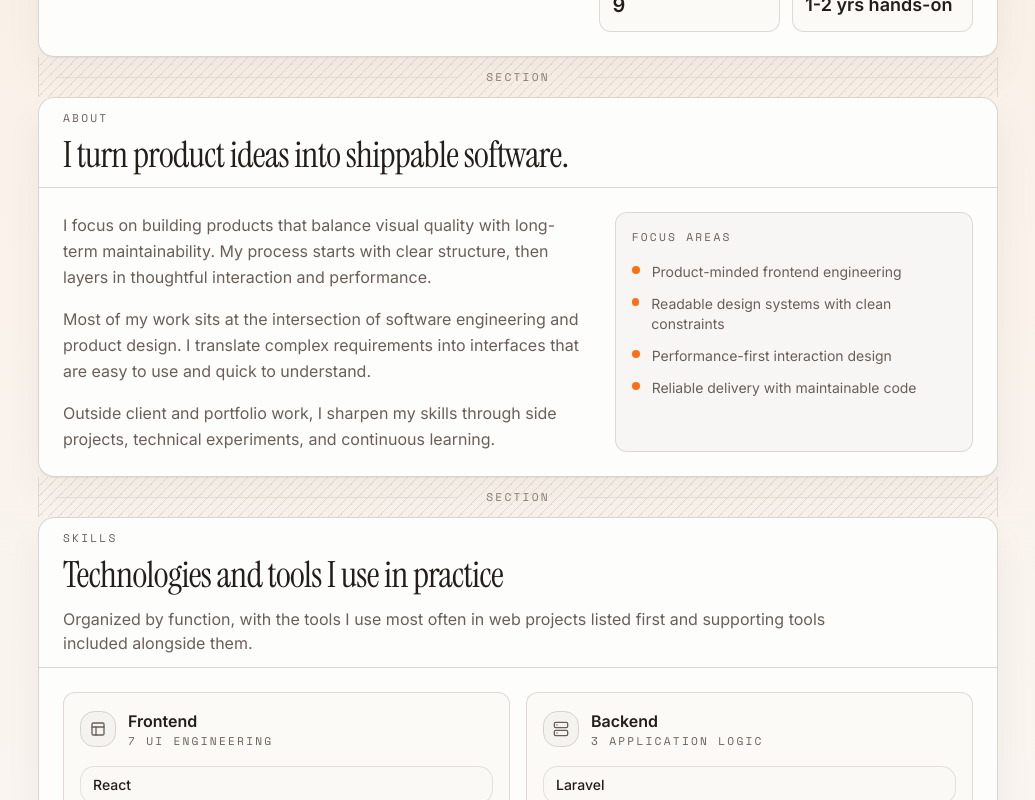
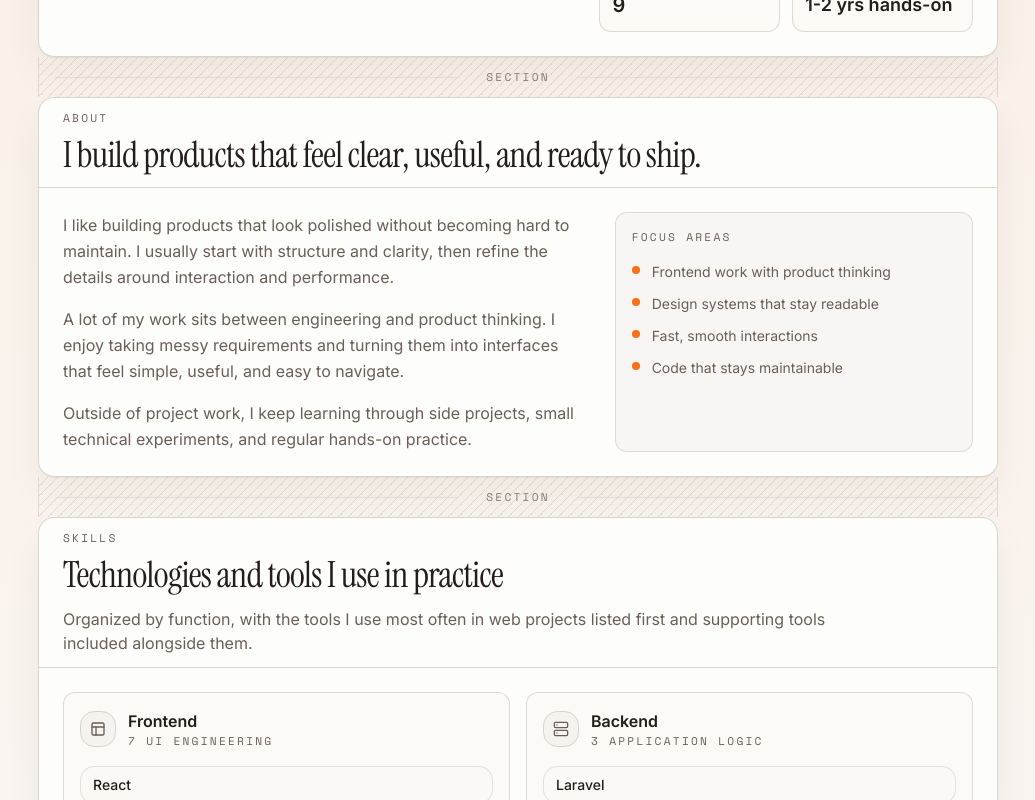
Before and after one commit to Mineaworld/portfolio, a Next.js app: page / in a window 1280 px wide. Shown: the part 620-1420 px from the top of the page, without its empty margins (122-1157 px from the left). Built offline with nearby package versions, Linux system fonts and the light colour scheme.

Commit message:
feat: refine portfolio copy and runtime

```diff
--- a/app/layout.tsx
+++ b/app/layout.tsx
@@ -1,6 +1,7 @@
 import "./globals.css";
 import type { Metadata } from "next";
 import { Inter, Instrument_Serif, Space_Mono } from "next/font/google";
+import Script from "next/script";
 import { ThemeProvider } from "@/components/ThemeProvider";
 import { Toaster } from "@/components/ui/sonner";
 
@@ -24,6 +25,51 @@ const spaceMono = Space_Mono({
   weight: ["400", "700"],
   display: "swap",
 });
+
+const extensionHydrationCleanupScript = String.raw`
+(() => {
+  const attributeNames = ["bis_skin_checked"];
+
+  const removeInjectedAttributes = (root) => {
+    if (!(root instanceof Element || root instanceof Document)) {
+      return;
+    }
+
+    if (root instanceof Element) {
+      attributeNames.forEach((attributeName) => root.removeAttribute(attributeName));
+    }
+
+    root.querySelectorAll(attributeNames.map((attributeName) => "[" + attributeName + "]").join(",")).forEach((element) => {
+      attributeNames.forEach((attributeName) => element.removeAttribute(attributeName));
+    });
+  };
+
+  removeInjectedAttributes(document);
+
+  const observer = new MutationObserver((mutations) => {
+    mutations.forEach((mutation) => {
+      if (mutation.type === "attributes" && mutation.target instanceof Element && mutation.attributeName) {
+        mutation.target.removeAttribute(mutation.attributeName);
+      }
+
+      mutation.addedNodes.forEach((node) => {
+        if (node instanceof Element) {
+          removeInjectedAttributes(node);
+        }
+      });
+    });
+  });
+
+  observer.observe(document.documentElement, {
+    subtree: true,
+    childList: true,
+    attributes: true,
+    attributeFilter: attributeNames,
+  });
+
+  window.addEventListener("load", () => observer.disconnect(), { once: true });
+})();
+`;
 
 export const metadata: Metadata = {
   title: "Dy Minea | Software Engineer & Full-Stack Developer",
@@ -72,6 +118,9 @@ export default function RootLayout({
     <html lang="en" suppressHydrationWarning>
       <head>
         <meta charSet="utf-8" />
+        <Script id="extension-hydration-cleanup" strategy="beforeInteractive">
+          {extensionHydrationCleanupScript}
+        </Script>
         <link rel="icon" href="/favicon.ico" sizes="any" />
         <link rel="icon" type="image/png" sizes="32x32" href="/favicon-32x32.png" />
         <link rel="icon" type="image/png" sizes="16x16" href="/favicon-16x16.png" />
--- a/components/sections/About.tsx
+++ b/components/sections/About.tsx
@@ -1,10 +1,10 @@
 import { homepageProfile } from "@/lib/data";
 
 const focusAreas = [
-  "Product-minded frontend engineering",
-  "Readable design systems with clean constraints",
-  "Performance-first interaction design",
-  "Reliable delivery with maintainable code",
+  "Frontend work with product thinking",
+  "Design systems that stay readable",
+  "Fast, smooth interactions",
+  "Code that stays maintainable",
 ];
 
 export function About() {
@@ -14,7 +14,7 @@ export function About() {
         <div className="section-panel-header">
           <p className="label-mono text-muted-foreground">About</p>
           <h2 className="display-title mt-2 text-3xl sm:text-4xl">
-            I turn product ideas into shippable software.
+            I build products that feel clear, useful, and ready to ship.
           </h2>
         </div>
 
--- a/components/sections/Experience.tsx
+++ b/components/sections/Experience.tsx
@@ -8,7 +8,7 @@ export function Experience() {
         <div className="section-panel-header">
           <p className="label-mono text-muted-foreground">Experience</p>
           <h2 className="display-title mt-2 text-3xl sm:text-4xl">
-            Practical training and real project execution.
+            The work and practice that shaped how I build.
           </h2>
         </div>
 
--- a/components/sections/Hero.tsx
+++ b/components/sections/Hero.tsx
@@ -50,6 +50,7 @@ export function Hero() {
                     alt="Dy Minea"
                     fill
                     priority
+                    sizes="(min-width: 1024px) 34vw, 100vw"
                     className="object-cover object-[center_74%]"
                   />
                 </div>
--- a/lib/data.ts
+++ b/lib/data.ts
@@ -75,9 +75,9 @@ export const homepageProfile: HomepageProfile = {
   location: "Phnom Penh, Cambodia",
   availability: "Available for software engineering opportunities",
   about: [
-    "I focus on building products that balance visual quality with long-term maintainability. My process starts with clear structure, then layers in thoughtful interaction and performance.",
-    "Most of my work sits at the intersection of software engineering and product design. I translate complex requirements into interfaces that are easy to use and quick to understand.",
-    "Outside client and portfolio work, I sharpen my skills through side projects, technical experiments, and continuous learning."
+    "I like building products that look polished without becoming hard to maintain. I usually start with structure and clarity, then refine the details around interaction and performance.",
+    "A lot of my work sits between engineering and product thinking. I enjoy taking messy requirements and turning them into interfaces that feel simple, useful, and easy to navigate.",
+    "Outside of project work, I keep learning through side projects, small technical experiments, and regular hands-on practice."
   ],
   contact: {
     email: "minea.dyy@gmail.com",
@@ -434,28 +434,28 @@ export const projects: Project[] = [
 export const experiences: Experience[] = [
   {
     id: "exp-1",
-    position: "Hands-On Full-Stack Project Development",
-    company: "Personal and Academic Portfolio Projects",
+    position: "Full-Stack Project Development",
+    company: "Personal and Academic Projects",
     location: "Remote and Phnom Penh",
     startDate: "2024",
     endDate: "Present",
     achievements: [
-      "Built and deployed practical web applications using React, Next.js, Laravel, and Firebase.",
-      "Implemented authentication, role-based flows, and CRUD-heavy modules across multiple projects.",
-      "Iterated features from user feedback and maintained project structure for long-term updates.",
+      "Built and shipped web applications with React, Next.js, Laravel, and Firebase.",
+      "Worked on authentication, role-based flows, and CRUD-heavy features across different projects.",
+      "Refined features from feedback and kept the codebase organized so the projects stayed easy to update.",
     ],
   },
   {
     id: "exp-2",
-    position: "Practical Frontend Engineering Practice",
+    position: "Frontend Engineering Practice",
     company: "Self-Led UI and Interaction Projects",
     location: "Remote",
     startDate: "2023",
     endDate: "2024",
     achievements: [
-      "Practiced responsive UI implementation through clone and dashboard projects with real component structure.",
-      "Improved motion and interaction quality using GSAP and modern React patterns.",
-      "Turned tutorial baselines into customized implementations with added features and better usability.",
+      "Built responsive interfaces through clone and dashboard projects that gave me real practice with layout and component structure.",
+      "Used GSAP and React to make interactions feel smoother and more intentional.",
+      "Started from tutorial foundations when useful, then pushed them further with my own features and usability improvements.",
     ],
   },
 ];
--- a/next.config.js
+++ b/next.config.js
@@ -1,6 +1,5 @@
 /** @type {import('next').NextConfig} */
 const nextConfig = {
-  output: 'export',
   images: { unoptimized: true },
 };
 
--- a/package.json
+++ b/package.json
@@ -3,9 +3,10 @@
   "version": "0.1.0",
   "private": true,
   "scripts": {
+    "clean": "node -e \"const fs=require('fs');['.next','out'].forEach((dir)=>fs.rmSync(dir,{recursive:true,force:true}))\"",
     "dev": "next dev",
     "build": "next build",
-    "start": "serve out -l 3000",
+    "start": "next start",
     "lint": "next lint",
     "typecheck": "next typegen && tsc --noEmit"
   },
```
Also changed, not shown: 1 other file (tests, documents, lock files or other folders).
